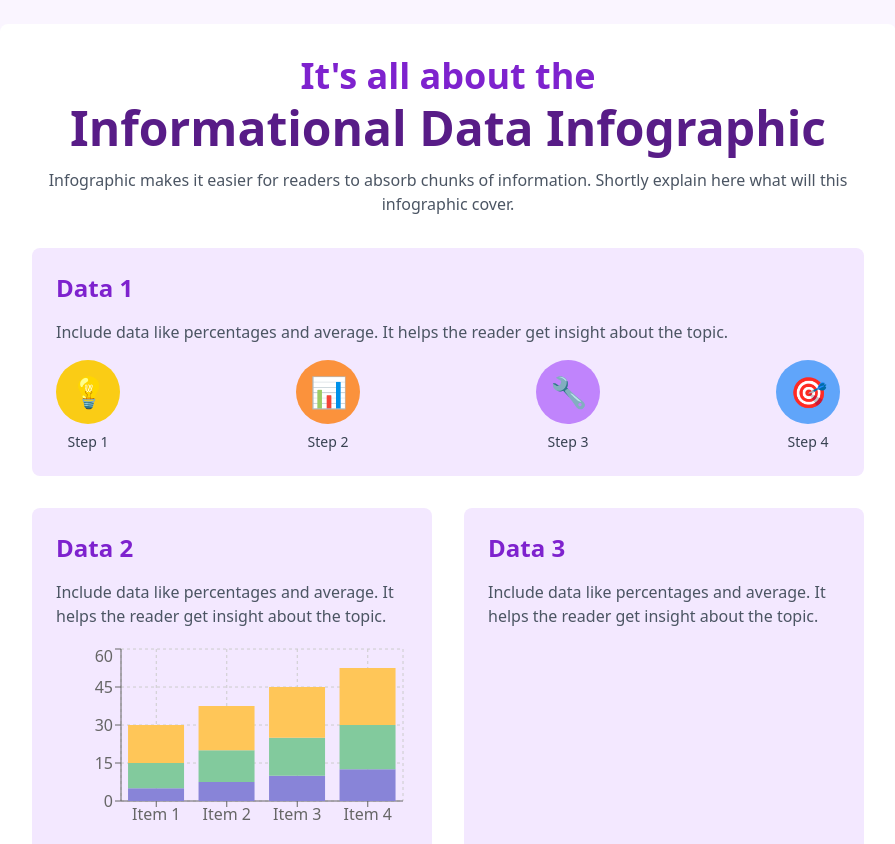
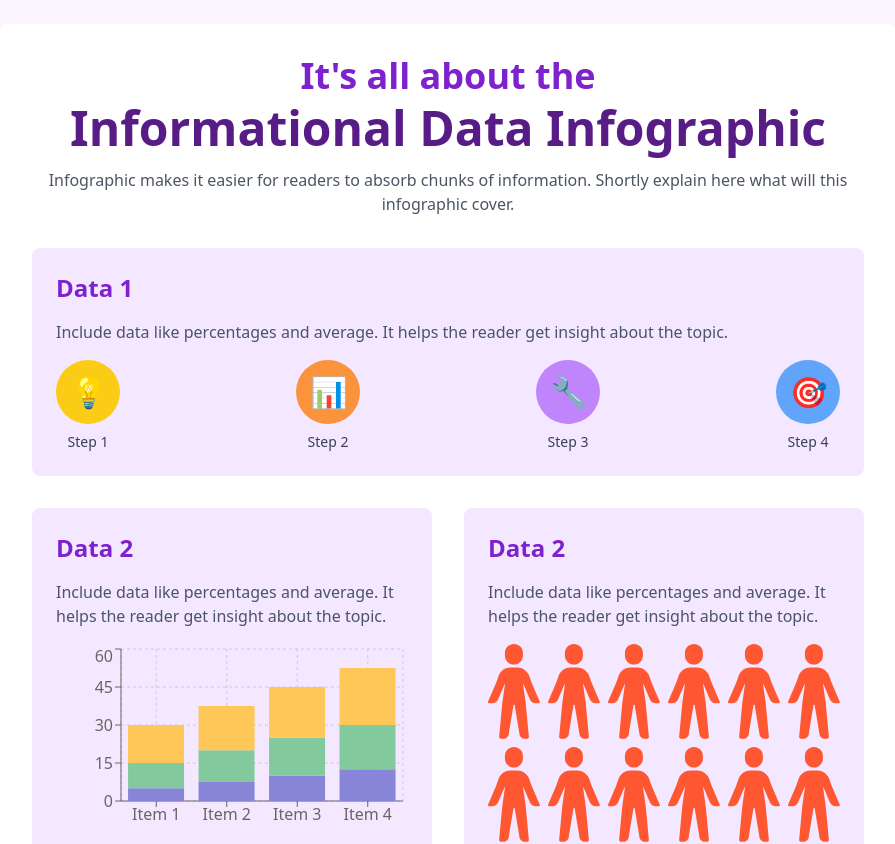
Before and after one commit to GPT-Engineer-App/vibrant-gauge-dashboard, a React (Vite) app: page / in a window 1280 px wide. Shown: the top 844 px of the page, without its empty margins (192-1087 px from the left). Built offline with nearby package versions, Linux system fonts and the light colour scheme.

Commit message:
GPT Engineer Update [skip gpt_engineer]

```diff
--- a/src/pages/Index.jsx
+++ b/src/pages/Index.jsx
@@ -92,11 +92,16 @@ const Index = () => {
           </div>
 
           <div className="bg-purple-100 p-6 rounded-lg">
-            <h3 className="text-2xl font-semibold text-purple-700 mb-4">Data 3</h3>
+            <h3 className="text-2xl font-semibold text-purple-700 mb-4">Data 2</h3>
             <p className="text-gray-600 mb-4">Include data like percentages and average. It helps the reader get insight about the topic.</p>
-            <div className="grid grid-cols-6 gap-1">
+            <div className="grid grid-cols-6 gap-2">
               {animatedData3.map((active, i) => (
-                <div key={i} className={`w-full pt-full rounded-full ${active ? (i < 12 ? 'bg-red-400' : i < 18 ? 'bg-orange-400' : 'bg-yellow-400') : 'bg-gray-200'}`}></div>
+                <div key={i} className="w-full aspect-[29.5/53.8]">
+                  <svg viewBox="0 0 29.5 53.8" xmlns="http://www.w3.org/2000/svg">
+                    <path d="M14.7,0C12,0,9.6,2.1,9.6,5.1v1.5c0,2.7,2.4,5.1,5.1,5.1s5.1-2.4,5.1-5.1V5.1C19.9,2.1,17.5,0,14.7,0" fill={active ? "#FF5732" : "#EABC49"} />
+                    <path d="M9.6,23c0,0-0.3-0.3-0.3,0l-3.6,8.5c-0.6,1.2-1.8,2.1-3.3,2.1H0.8c-0.3,0-0.6,0-0.6-0.3c-0.3-0.3-0.3-0.6,0-0.9l4.5-10.6l1.5-4.2c1.2-2.4,3.6-4.2,6.4-4.2h4.2c2.7,0,5.1,1.8,6.4,4.2l1.5,4.2l4.5,10.6c0.3,0.3,0.3,0.6,0,0.9c0,0.3-0.3,0.3-0.6,0.3h-1.5c-1.5,0-2.7-0.9-3.3-2.1L20.2,23c0-0.3-0.3,0-0.3,0l1.5,10.6l1.8,19.3c0,0.3-0.3,0.3-0.3,0.6c-0.3,0-0.3,0.3-0.6,0.3h-1.2c-1.8,0-3.3-1.2-3.3-3l-2.7-16.3h-0.6l-2.7,16.3c0,1.8-1.5,3-3.3,3H7.2c-0.3,0-0.3-0.3-0.6-0.3c0-0.3-0.3-0.3-0.3-0.6l1.8-19.3L9.6,23L9.6,23z" fill={active ? "#FF5732" : "#EABC49"} />
+                  </svg>
+                </div>
               ))}
             </div>
           </div>
```
